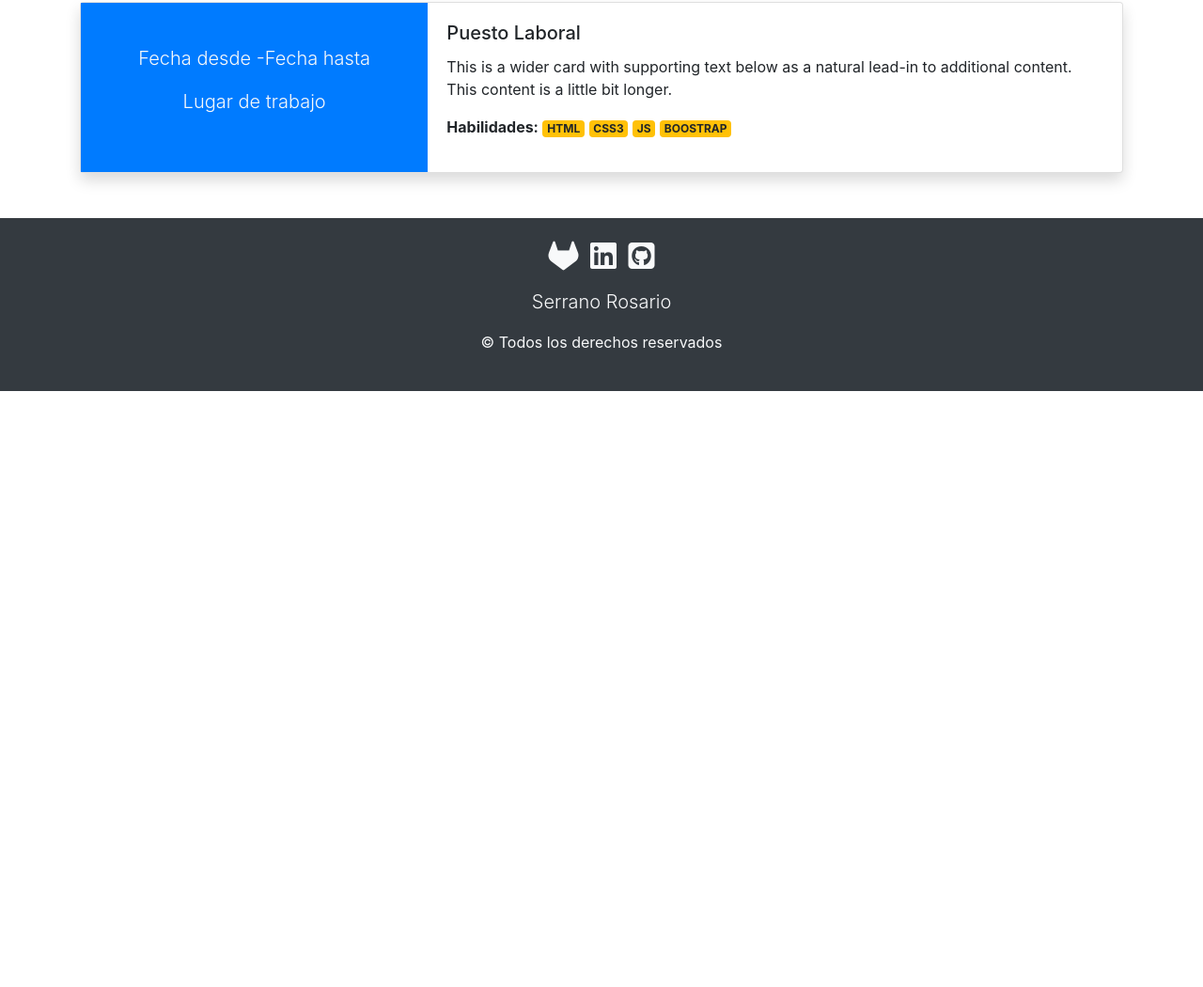
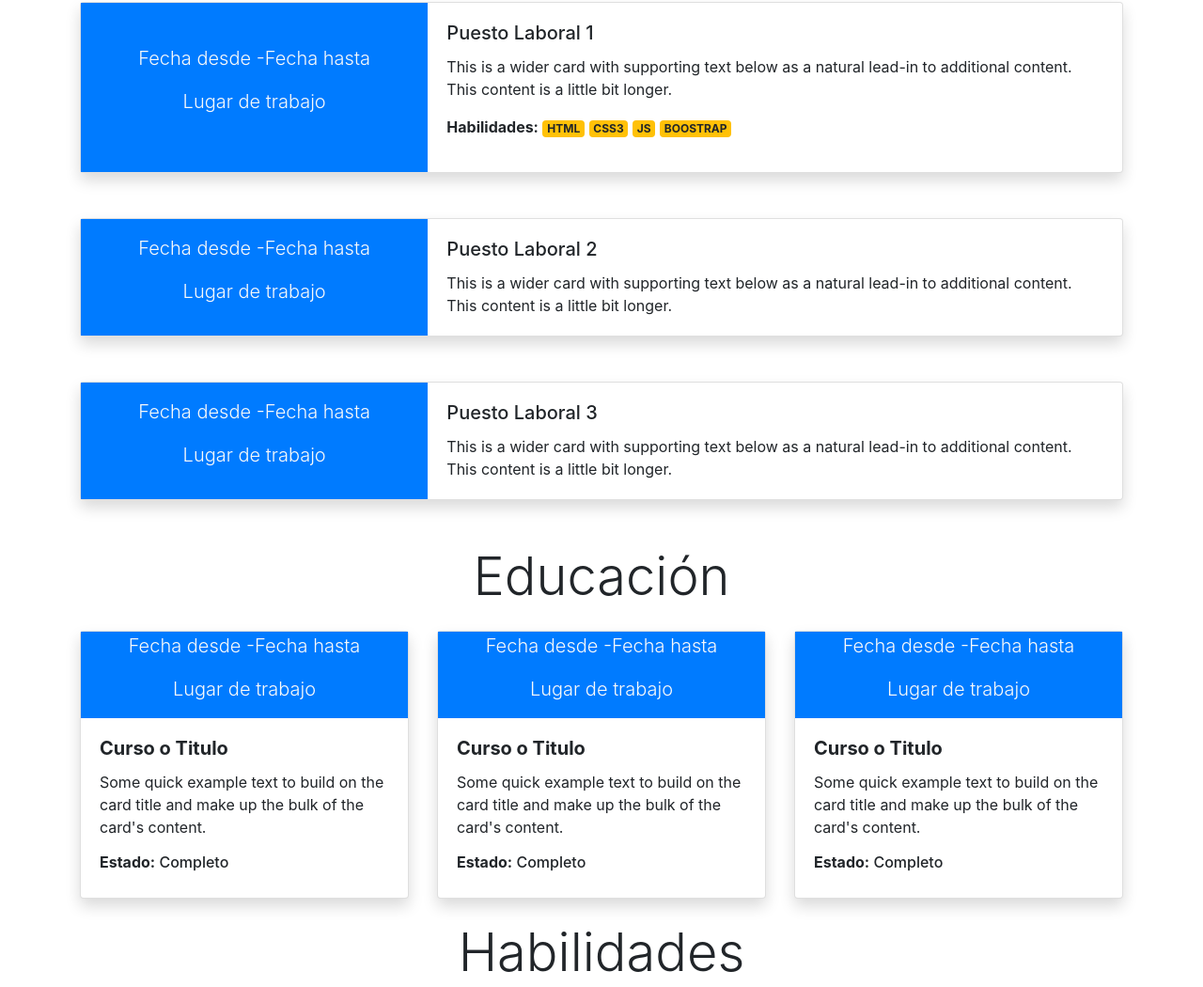
Before and after one commit to rserrano20/rserrano20, a plain HTML site: page index.html in a window 1280 px wide. Shown: the part 1041-2091 px from the top of the page at 94% size. Before the commit the page ends 1457 px from the top, so only its background shows below. Drawn offline with nearby package versions, Linux system fonts and the light colour scheme.

Commit message:
se agrego seccion educacion

```diff
--- a/index.html
+++ b/index.html
@@ -75,7 +75,7 @@
                   </div>
                   <div class="col-md-8">
                     <div class="card-body">
-                      <h5 class="card-title">Puesto Laboral</h5>
+                      <h5 class="card-title">Puesto Laboral 1</h5>
                       <p class="card-text">This is a wider card with supporting text below as a natural lead-in to additional content. This content is a little bit longer.</p>
                       <p><strong>Habilidades:</strong>
                         <span class="badge badge-warning">HTML</span>
@@ -86,7 +86,74 @@
                   </div>
                 </div>
               </div>
+              <div class="card  shadow mb-5 bg-white rounded">
+                <div class="row no-gutters">
+                  <div class="col-md-4 bg-primary text-light d-flex flex-column justify-content-center align-items-center">
+                      <p class="lead">Fecha desde -Fecha hasta</p>
+                      <p class="lead">Lugar de trabajo</p>
+                  </div>
+                  <div class="col-md-8">
+                    <div class="card-body">
+                      <h5 class="card-title">Puesto Laboral 2</h5>
+                      <p class="card-text">This is a wider card with supporting text below as a natural lead-in to additional content. This content is a little bit longer.</p>
+                    </div>
+                  </div>
+                </div>
+              </div>
+              <div class="card  shadow mb-5 bg-white rounded">
+                <div class="row no-gutters">
+                  <div class="col-md-4 bg-primary text-light d-flex flex-column justify-content-center align-items-center">
+                      <p class="lead">Fecha desde -Fecha hasta</p>
+                      <p class="lead">Lugar de trabajo</p>
+                  </div>
+                  <div class="col-md-8">
+                    <div class="card-body">
+                      <h5 class="card-title">Puesto Laboral 3</h5>
+                      <p class="card-text">This is a wider card with supporting text below as a natural lead-in to additional content. This content is a little bit longer.</p>
+                    </div>
+                  </div>
+                </div>
+              </div>
         </article>
+        <h2 class="display-4 text-center my-4">Educación</h2>
+        <article>
+          <div class="card-deck">
+            <div class="card shadow  bg-white rounded">
+              <div class=" bg-primary text-light d-flex flex-column justify-content-center align-items-center">
+                <p class="lead">Fecha desde -Fecha hasta</p>
+                <p class="lead">Lugar de trabajo</p>
+            </div>
+              <div class="card-body">
+                <h5 class="card-title"><strong>Curso o Titulo</strong></h5>
+                    <p class="card-text">Some quick example text to build on the card title and make up the bulk of the card's content.</p>
+                    <h6><strong>Estado:</strong> Completo</h6>
+              </div>
+            </div>
+            <div class="card shadow  bg-white rounded">
+              <div class=" bg-primary text-light d-flex flex-column justify-content-center align-items-center">
+                <p class="lead">Fecha desde -Fecha hasta</p>
+                <p class="lead">Lugar de trabajo</p>
+            </div>
+              <div class="card-body">
+                <h5 class="card-title"><strong>Curso o Titulo</strong></h5>
+                    <p class="card-text">Some quick example text to build on the card title and make up the bulk of the card's content.</p>
+                    <h6><strong>Estado:</strong> Completo</h6>
+              </div>
+            </div>
+            <div class="card shadow  bg-white rounded">
+              <div class=" bg-primary text-light d-flex flex-column justify-content-center align-items-center">
+                <p class="lead">Fecha desde -Fecha hasta</p>
+                <p class="lead">Lugar de trabajo</p>
+              </div>
+              <div class="card-body">
+                <h5 class="card-title"><strong>Curso o Titulo</strong></h5>
+                    <p class="card-text">Some quick example text to build on the card title and make up the bulk of the card's content.</p>
+                    <h6><strong>Estado:</strong> Completo</h6>
+              </div>
+            </div>
+          </div>
+        </article>
+        <h2 class="display-4 text-center my-4">Habilidades</h2>
     </section>
     <footer class=" bg-dark text-light py-4">
         <div class="container text-center">
```
